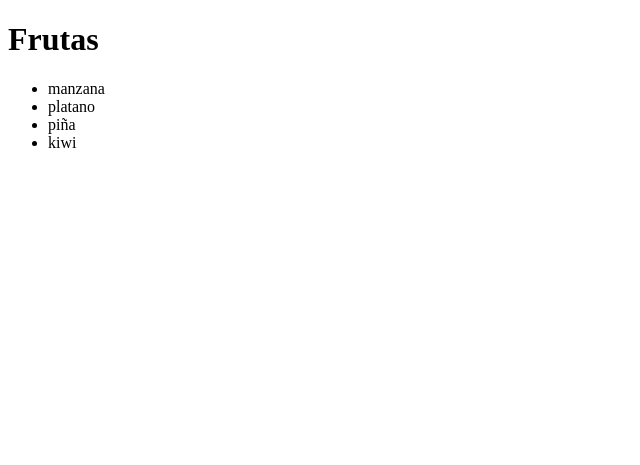
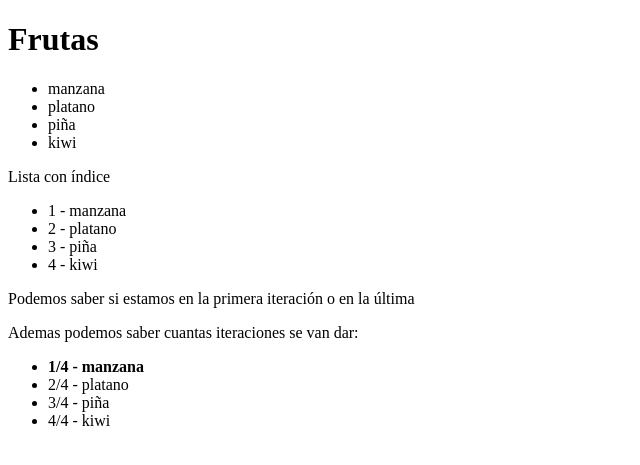
Before and after one commit to josedom24/ejemplos_flask, a Flask app: page / in a window 1280 px wide. Shown: the top 465 px of the page, without its empty margins (0-640 px from the left). Run offline with Flask 2, Linux system fonts and the light colour scheme.

Commit message:
ejemplo5

```diff
--- a/ejemplo5/app.py
+++ b/ejemplo5/app.py
@@ -5,7 +5,4 @@ app = Flask(__name__)
 def inicio():
 	lista = ["manzana","platano","piña","kiwi"]
 	return render_template("inicio.html", lista=lista)
-
-
-
 app.run(debug=True)
--- a/ejemplo5/templates/inicio.html
+++ b/ejemplo5/templates/inicio.html
@@ -12,5 +12,22 @@
 			<li>{{elem}}</li>
 		{% endfor -%}
 	</ul>
+	<p>Lista con índice</p>
+	<ul>
+		{% for elem in lista -%}
+			<li>{{loop.index}} - {{ elem }}</li>
+		{% endfor -%}
+	</ul>
+	<p>Podemos saber si estamos en la primera iteración o en la última</p>
+	<p>Ademas podemos saber cuantas iteraciones se van dar:</p>
+	<ul>
+		{% for elem in lista -%}
+			{% if  loop.first -%}
+				<li><strong>{{loop.index}}/{{loop.length}} - {{ elem }}</strong></li>
+			{% else -%}
+				<li>{{loop.index}}/{{loop.length}} - {{ elem }}</li>
+			{% endif -%}
+		{% endfor -%}
+	</ul>
 </body>
 </html>
```
